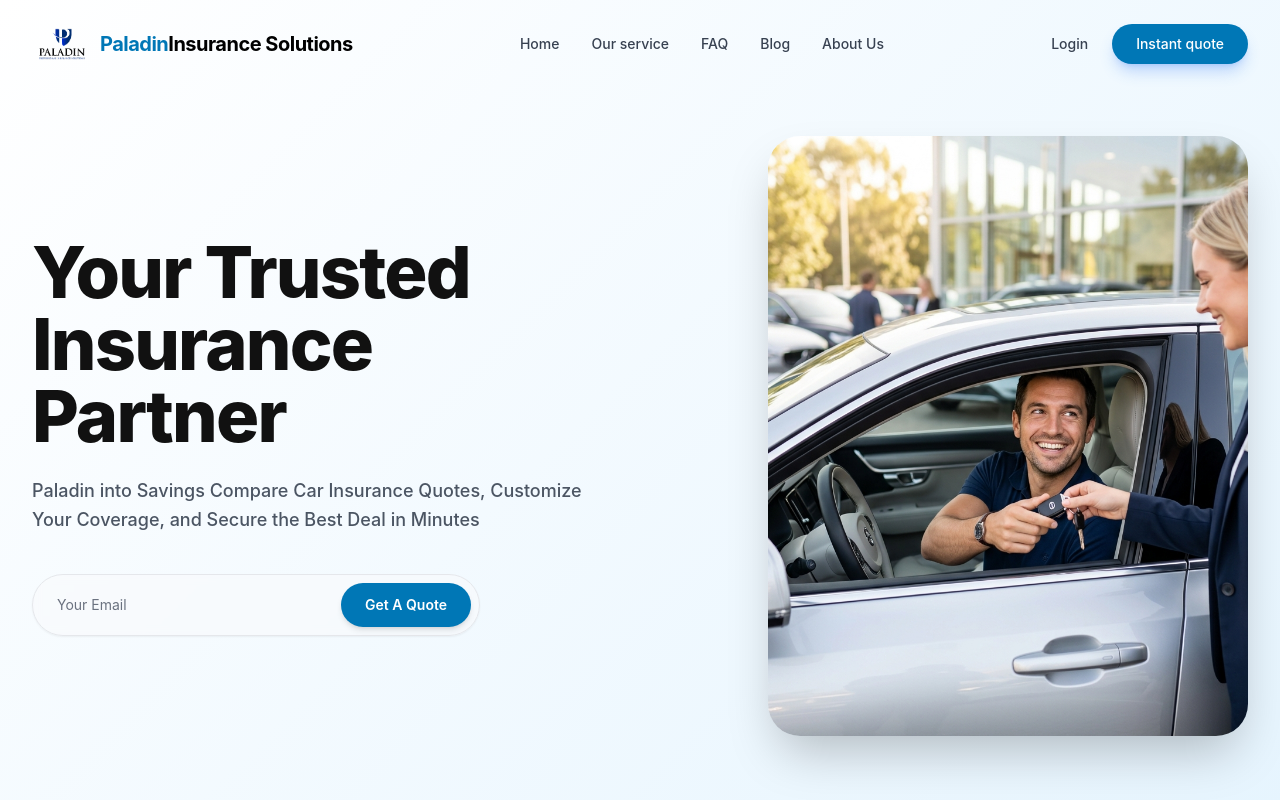
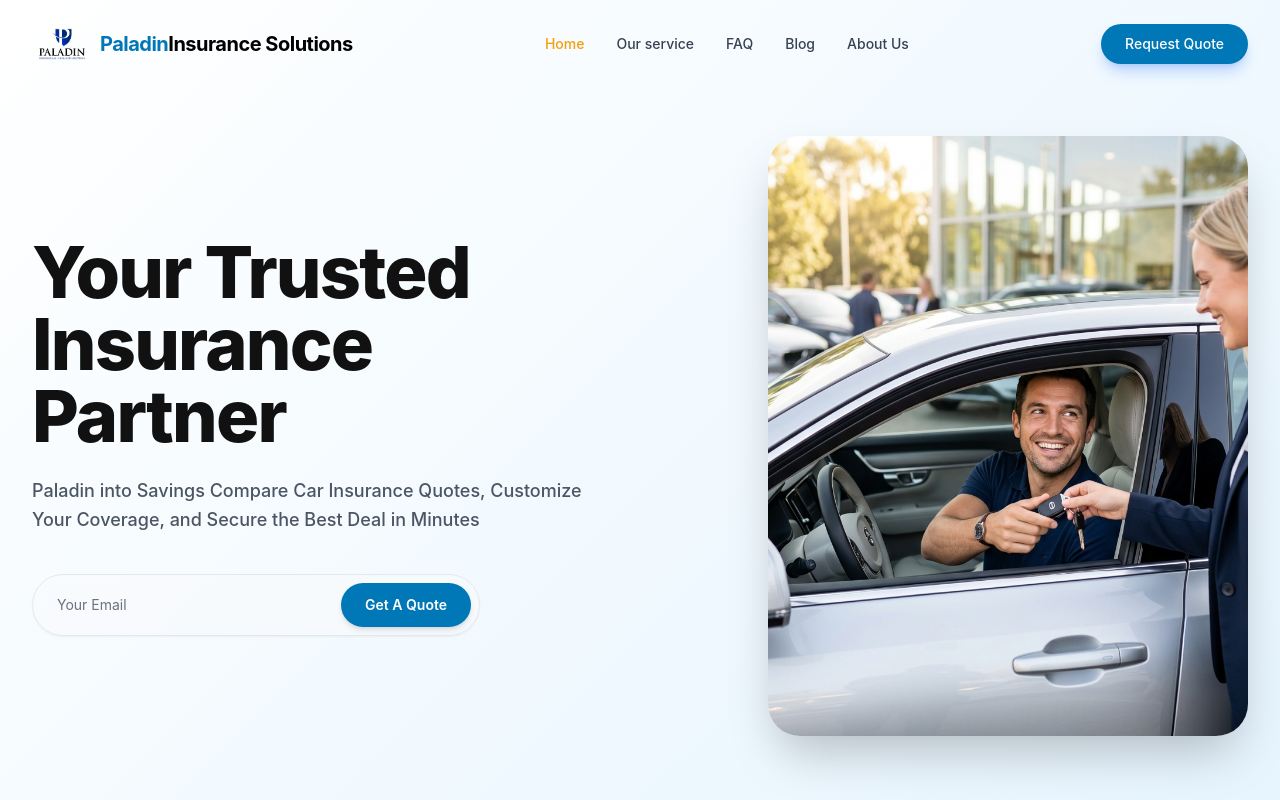
Before and after one commit to lanzashlee/Paladin-, a React (Create React App) app in the folder frontend/: page / in a window 1280 px wide. Shown: the top 800 px of the page. Built offline with nearby package versions, Linux system fonts and the light colour scheme.

Commit message:
Header update

```diff
--- a/frontend/src/components/Header.js
+++ b/frontend/src/components/Header.js
@@ -1,8 +1,24 @@
 import React from 'react';
-import { Link } from 'react-router-dom';
+import { Link, useLocation } from 'react-router-dom';
 import logo from '../assets/paladin-logo.webp';
 
 function Header() {
+  const location = useLocation();
+  const { pathname } = location;
+
+  const linkBaseClasses = 'transition-colors relative';
+
+  const getNavLinkClasses = (to) => {
+    const isActive = to === '/'
+      ? pathname === '/'
+      : pathname.startsWith(to);
+
+    return [
+      linkBaseClasses,
+      isActive ? 'text-amber-500' : 'text-gray-700 hover:text-amber-500'
+    ].join(' ');
+  };
+
   return (
     <header className="flex items-center justify-between py-6 px-8 max-w-7xl mx-auto w-full">
       <div className="flex items-center gap-2">
@@ -12,18 +28,17 @@ function Header() {
         </span>
       </div>
 
-      <nav className="hidden md:flex items-center gap-8 text-sm font-medium text-gray-700">
-        <Link to="/" className="hover:text-amber-500 transition-colors">Home</Link>
-        <Link to="/service" className="hover:text-amber-500 transition-colors">Our service</Link>
-        <Link to="/faq" className="hover:text-amber-500 transition-colors">FAQ</Link>
-        <Link to="/blog" className="hover:text-amber-500 transition-colors">Blog</Link>
-        <Link to="/about" className="hover:text-amber-500 transition-colors">About Us</Link>
+      <nav className="hidden md:flex items-center gap-8 text-sm font-medium">
+        <Link to="/" className={getNavLinkClasses('/')}>Home</Link>
+        <Link to="/service" className={getNavLinkClasses('/service')}>Our service</Link>
+        <Link to="/faq" className={getNavLinkClasses('/faq')}>FAQ</Link>
+        <Link to="/blog" className={getNavLinkClasses('/blog')}>Blog</Link>
+        <Link to="/about" className={getNavLinkClasses('/about')}>About Us</Link>
       </nav>
 
       <div className="flex items-center gap-6 text-sm font-medium">
-        <Link to="/login" className="text-gray-700 hover:text-gray-900 transition-colors">Login</Link>
         <Link to="/quote" className="bg-[#0077b6] text-white px-6 py-2.5 rounded-full shadow-lg shadow-blue-500/30 hover:bg-blue-700 transition-all hover:-translate-y-0.5">
-          Instant quote
+          Request Quote
         </Link>
       </div>
     </header>
```
